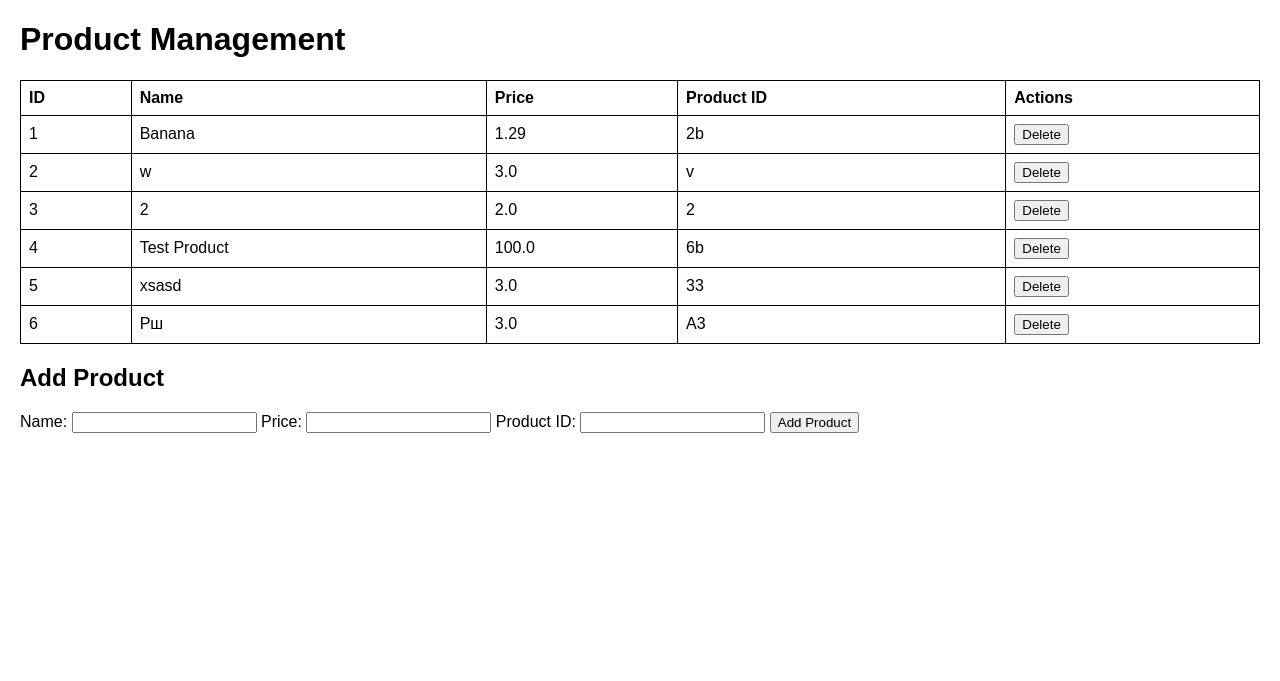
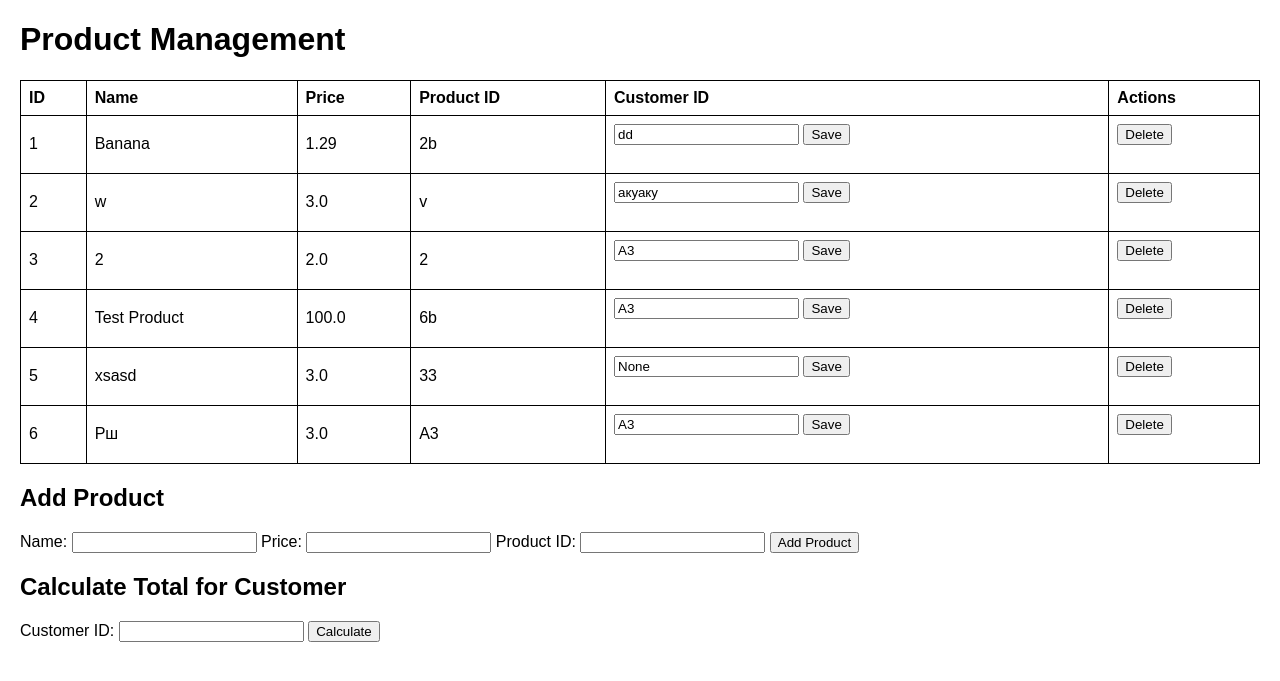
Before and after one commit to georgygorovoy/Kirputori, a Flask app: page / in a window 1280 px wide. Shown: the top 681 px of the page. Run offline with Flask 3, Linux system fonts and the light colour scheme.

Commit message:
Make calculator first version!

```diff
--- a/app.py
+++ b/app.py
@@ -7,6 +7,14 @@
 # Connect to SQLite database (creates a new database file if it doesn't exist)
 conn = sqlite3.connect("store.db", check_same_thread=False)
 cursor = conn.cursor()
+
+try:
+    cursor.execute('ALTER TABLE products ADD COLUMN customer_id TEXT DEFAULT NULL;')
+    conn.commit()
+except sqlite3.OperationalError:
+    # Столбец уже существует
+    pass
+
 
 # Create table for products
 cursor.execute('''
@@ -85,7 +93,6 @@
 
 
 @app.route('/delete_product/<int:product_id>', methods=['POST'])
-@app.route('/delete_product/<int:product_id>', methods=['POST'])
 def delete_product(product_id):
     try:
         cursor.execute('DELETE FROM products WHERE id = ?', (product_id,))
@@ -107,6 +114,14 @@
 
 @app.route('/calculate_total/<string:customer_id>', methods=['GET'])
 def calculate_total(customer_id):
+    try:
+        cursor.execute("SELECT SUM(price) FROM products WHERE customer_id = ?", (customer_id,))
+        total = cursor.fetchone()[0] or 0  # Если записей нет, возвращаем 0
+        discount = total * 0.1  # Рассчитываем скидку
+        final_total = total - discount
+        return jsonify({"total": total, "discount": discount, "final_total": final_total})
+    except Exception as e:
+        return jsonify({"success": False, "message": str(e)})
     cursor.execute('''SELECT SUM(products.price) FROM purchases
                       JOIN products ON purchases.product_id = products.product_id
                       WHERE purchases.customer_id = ?''', (customer_id,))
@@ -117,6 +132,31 @@
         return jsonify({"total": total, "discount": discount, "final_total": final_total})
     return jsonify({"total": 0, "discount": 0, "final_total": 0})
 
+
+
+def calculate_total(customer_id):
+    try:
+        # Найти сумму всех товаров с указанным customer_id
+        cursor.execute("SELECT SUM(price) FROM products WHERE customer_id = ?", (customer_id,))
+        total = cursor.fetchone()[0] or 0  # Если нет записей, возвращаем 0
+        discount = total * 0.1  # Рассчитываем скидку
+        final_total = total - discount
+        return jsonify({"total": total, "discount": discount, "final_total": final_total})
+    except Exception as e:
+        return jsonify({"success": False, "message": str(e)})
+
+
+@app.route('/update_customer/<int:product_id>', methods=['POST'])
+def update_customer(product_id):
+    customer_id = request.form['customer_id']
+    try:
+        cursor.execute("UPDATE products SET customer_id = ? WHERE id = ?", (customer_id, product_id))
+        conn.commit()  # Явно фиксируем транзакцию
+        return jsonify(success=True)
+    except Exception as e:
+        return jsonify(success=False, error=str(e))
+
+
     @app.route('/reset_ids', methods=['POST'])
     def reset_ids():
         try:
@@ -125,6 +165,8 @@
             return jsonify({"success": True, "message": "ID sequence reset successfully!"})
         except Exception as e:
             return jsonify({"success": False, "message": str(e)})
+
+
 
 # Example usage
 if __name__ == "__main__":
--- a/templates/index.html
+++ b/templates/index.html
@@ -24,6 +24,9 @@
         form {
             margin-bottom: 20px;
         }
+        .total-container {
+            margin-top: 20px;
+        }
     </style>
     <script>
         async function handleFormSubmit(event, form) {
@@ -32,13 +35,28 @@
 
             const response = await fetch(form.action, {
                 method: form.method,
-                body: formData // Отправка данных как формы
+                body: formData
             });
 
             if (response.ok) {
-                window.location.reload(); // Reload the page to show updated data
+                window.location.reload();
             } else {
                 alert('An error occurred while processing your request.');
+            }
+        }
+
+        async function calculateTotal(event, form) {
+            event.preventDefault();
+            const formData = new FormData(form);
+            const customerID = formData.get("customer_id");
+
+            const response = await fetch(`/calculate_total/${customerID}`);
+            const result = await response.json();
+
+            if (response.ok) {
+                document.getElementById("totalDisplay").innerText = `Total: ${result.total}, Discount: ${result.discount}, Final Total: ${result.final_total}`;
+            } else {
+                document.getElementById("totalDisplay").innerText = "Error calculating total.";
             }
         }
     </script>
@@ -53,6 +71,7 @@
                 <th>Name</th>
                 <th>Price</th>
                 <th>Product ID</th>
+                <th>Customer ID</th>
                 <th>Actions</th>
             </tr>
         </thead>
@@ -64,7 +83,13 @@
                 <td>{{ product[2] }}</td>
                 <td>{{ product[3] }}</td>
                 <td>
-                    <form action="/delete_product/{{ product[0] }}" method="post" onsubmit="handleFormSubmit(event, this)" style="display:inline;">
+                    <form action="/update_customer/{{ product[0] }}" method="post" onsubmit="handleFormSubmit(event, this)">
+                        <input type="text" name="customer_id" value="{{ product[4] }}" placeholder="Enter Customer ID">
+                        <button type="submit">Save</button>
+                    </form>
+                </td>
+                <td>
+                    <form action="/delete_product/{{ product[0] }}" method="post" onsubmit="handleFormSubmit(event, this)">
                         <button type="submit">Delete</button>
                     </form>
                 </td>
@@ -83,5 +108,15 @@
         <input type="text" id="product_id" name="product_id" required>
         <button type="submit">Add Product</button>
     </form>
+
+    <div class="total-container">
+        <h2>Calculate Total for Customer</h2>
+        <form onsubmit="calculateTotal(event, this)">
+            <label for="customer_id">Customer ID:</label>
+            <input type="text" id="customer_id" name="customer_id" required>
+            <button type="submit">Calculate</button>
+        </form>
+        <p id="totalDisplay"></p>
+    </div>
 </body>
 </html>
```
Also changed, not shown: store.db (added), 1 other file.
